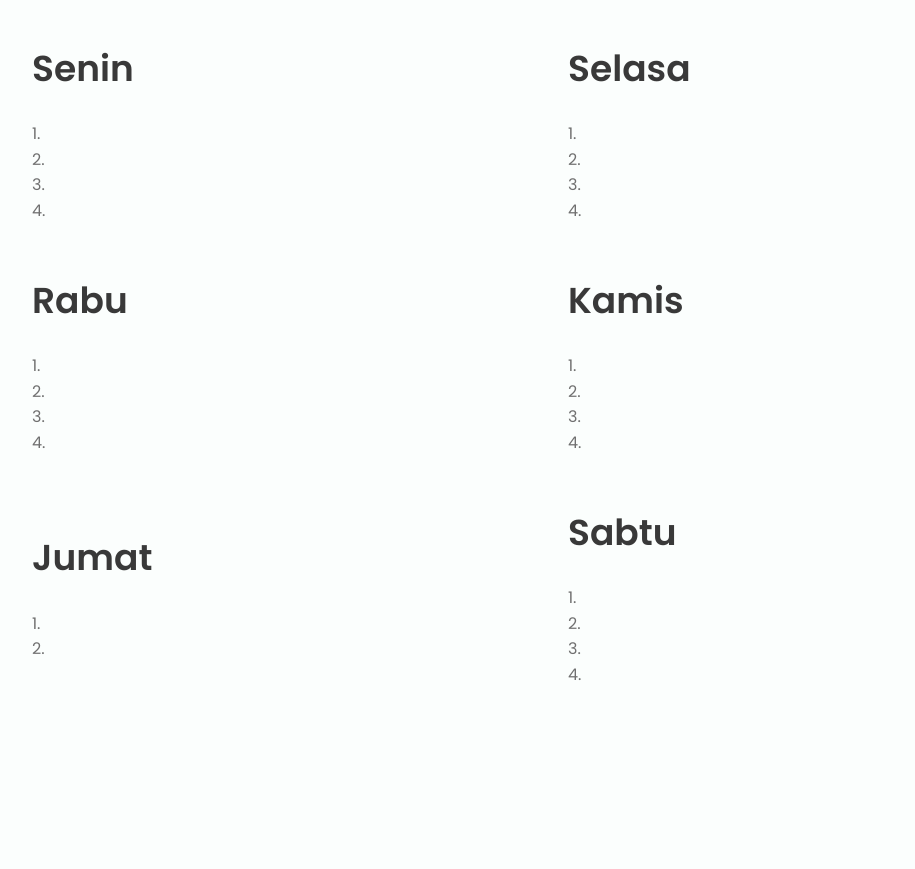
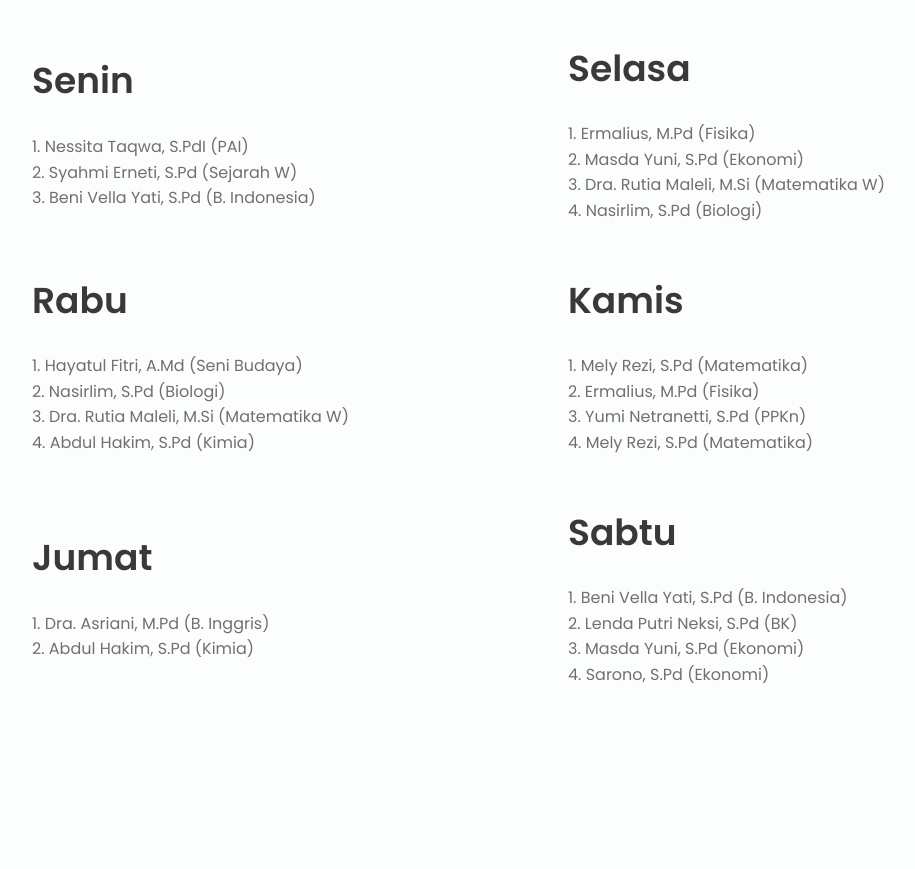
Before and after one commit to osissmansarp/info, a plain HTML site: page announcement/mapel/kelas/ximipa1.html in a window 1280 px wide. Shown: the part 940-1809 px from the top of the page, without its empty margins (128-1043 px from the left). Drawn offline with nearby package versions, Linux system fonts and the light colour scheme; files whose address does not match are found by name.

Commit message:
ximipa1 add mapel

```diff
--- a/announcement/mapel/kelas/ximipa1.html
+++ b/announcement/mapel/kelas/ximipa1.html
@@ -64,53 +64,52 @@
                     <div class="about__data">
                         <h2 class="section-title about__initial">Senin</h2>
                         <ul class="about__description">
-                            <li>1. </li>
-                            <li>2. </li>
-                            <li>3. </li>
-                            <li>4. </li>
+                            <li>1. Nessita Taqwa, S.PdI (PAI)</li>
+                            <li>2. Syahmi Erneti, S.Pd (Sejarah W)</li>
+                            <li>3. Beni Vella Yati, S.Pd (B. Indonesia)</li>
                         </ul>
                     </div>
                     <div class="about__data">
                         <h2 class="section-title about__initial">Selasa</h2>
                         <ul class="about__description">
-                            <li>1. </li>
-                            <li>2. </li>
-                            <li>3. </li>
-                            <li>4. </li>
+                            <li>1. Ermalius, M.Pd (Fisika)</li>
+                            <li>2. Masda Yuni, S.Pd (Ekonomi)</li>
+                            <li>3. Dra. Rutia Maleli, M.Si (Matematika W)</li>
+                            <li>4. Nasirlim, S.Pd (Biologi)</li>
                         </ul>
                     </div>
                     <div class="about__data">
                         <h2 class="section-title about__initial">Rabu</h2>
                         <ul class="about__description">
-                            <li>1. </li>
-                            <li>2. </li>
-                            <li>3. </li>
-                            <li>4. </li>
+                            <li>1. Hayatul Fitri, A.Md (Seni Budaya)</li>
+                            <li>2. Nasirlim, S.Pd (Biologi)</li>
+                            <li>3. Dra. Rutia Maleli, M.Si (Matematika W)</li>
+                            <li>4. Abdul Hakim, S.Pd (Kimia)</li>
                         </ul>
                     </div>
                     <div class="about__data">
                         <h2 class="section-title about__initial">Kamis</h2>
                         <ul class="about__description">
-                            <li>1. </li>
-                            <li>2. </li>
-                            <li>3. </li>
-                            <li>4. </li>
+                            <li>1. Mely Rezi, S.Pd (Matematika)</li>
+                            <li>2. Ermalius, M.Pd (Fisika)</li>
+                            <li>3. Yumi Netranetti, S.Pd (PPKn)</li>
+                            <li>4. Mely Rezi, S.Pd (Matematika)</li>
                         </ul>
                     </div>
                     <div class="about__data">
                         <h2 class="section-title about__initial">Jumat</h2>
                         <ul class="about__description">
-                            <li>1. </li>
-                            <li>2. </li>
+                            <li>1. Dra. Asriani, M.Pd (B. Inggris)</li>
+                            <li>2. Abdul Hakim, S.Pd (Kimia)</li>
                         </ul>
                     </div>
                     <div class="about__data">
                         <h2 class="section-title about__initial">Sabtu</h2>
                         <ul class="about__description">
-                            <li>1. </li>
-                            <li>2. </li>
-                            <li>3. </li>
-                            <li>4. </li>
+                            <li>1. Beni Vella Yati, S.Pd (B. Indonesia)</li>
+                            <li>2. Lenda Putri Neksi, S.Pd (BK)</li>
+                            <li>3. Masda Yuni, S.Pd (Ekonomi)</li>
+                            <li>4. Sarono, S.Pd (Ekonomi)</li>
                         </ul>
                     </div>
                 </div>
```
Also changed, not shown: announcement/mapel/kelas/note.txt.
